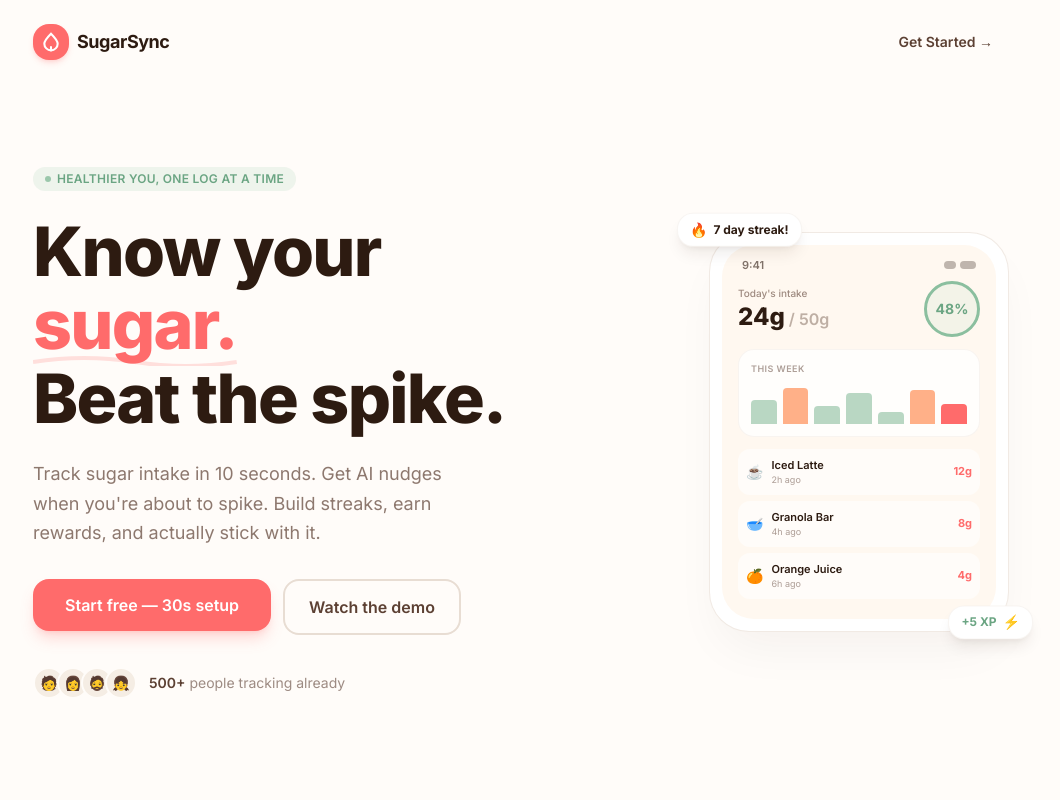
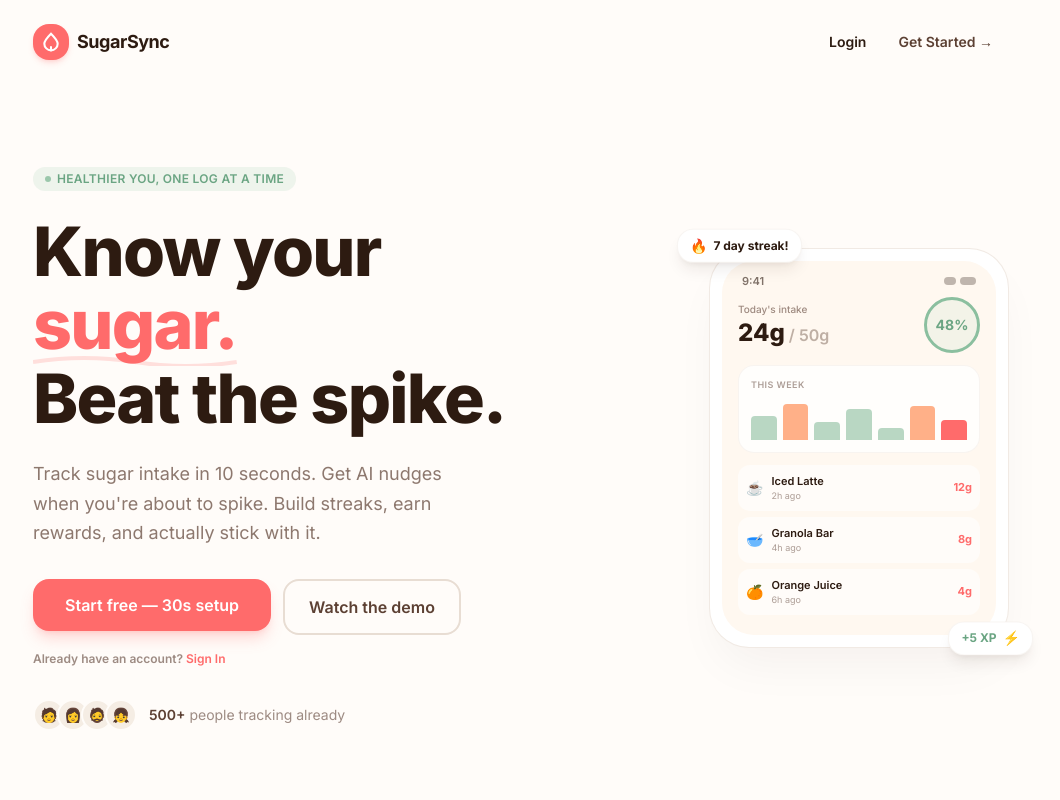
Before and after one commit to Rohan-Unbeg/beat-the-sugar-spike, a Next.js app: page / in a window 1280 px wide. Shown: the top 800 px of the page, without its empty margins (119-1179 px from the left). Built offline with nearby package versions, Linux system fonts and the light colour scheme; no server answers.

Commit message:
Fix onboarding and auth redirect logic, add landing page login button

```diff
--- a/src/app/page.tsx
+++ b/src/app/page.tsx
@@ -5,12 +5,24 @@ import { motion } from "framer-motion";
 import { useStore } from "@/lib/store";
 import { useRouter } from "next/navigation";
 import { useEffect, useState } from "react";
+import { signInWithGoogle } from "@/lib/auth";
+import { Loader2 } from "lucide-react";
 
 export default function Home() {
-  const { user } = useStore();
+  const { user, showToast } = useStore();
   const router = useRouter();
   const [mounted, setMounted] = useState(false);
   const [showDemo, setShowDemo] = useState(false);
+  const [isLoggingIn, setIsLoggingIn] = useState(false);
+
+  const handleLogin = async () => {
+    setIsLoggingIn(true);
+    const result = await signInWithGoogle();
+    setIsLoggingIn(false);
+    if (!result.success) {
+      showToast(result.error || "Failed to sign in.");
+    }
+  };
 
   useEffect(() => { setMounted(true); }, []);
   useEffect(() => {
@@ -70,12 +82,21 @@ export default function Home() {
           </div>
           <span className="font-display font-bold text-bark text-lg tracking-tight">SugarSync</span>
         </div>
+        <div className="flex items-center gap-4">
+          <button
+            onClick={handleLogin}
+            disabled={isLoggingIn}
+            className="text-sm font-semibold text-bark hover:text-coral transition-colors flex items-center gap-2"
+          >
+            {isLoggingIn && <Loader2 className="w-3 h-3 animate-spin"/>} Login
+          </button>
           <Link
             href="/onboarding"
             className="text-sm font-semibold text-bark-light hover:text-bark transition-colors px-4 py-2 rounded-full hover:bg-sand"
           >
             Get Started →
           </Link>
+        </div>
       </nav>
 
       {/* Hero */}
@@ -126,6 +147,9 @@ export default function Home() {
                     Watch the demo
                 </button>
               </div>
+              <p className="mt-4 text-xs font-semibold text-bark-light/60 text-center lg:text-left">
+                  Already have an account? <button onClick={handleLogin} disabled={isLoggingIn} className="text-coral hover:underline cursor-pointer">Sign In</button>
+              </p>
 
               {/* Social proof */}
               <div className="flex items-center gap-3 mt-8 justify-center lg:justify-start">
--- a/src/app/profile/page.tsx
+++ b/src/app/profile/page.tsx
@@ -20,16 +20,17 @@ export default function ProfilePage() {
   const [loading, setLoading] = useState(false);
   const [isEditOpen, setIsEditOpen] = useState(false);
   const [isSettingsOpen, setIsSettingsOpen] = useState(false);
+  const [isSigningOut, setIsSigningOut] = useState(false);
   const router = useRouter();
 
   useEffect(() => setMounted(true), []);
 
   // ROUTE GUARD: Redirect if not onboarded
   useEffect(() => {
-    if (mounted && !isLoading && !user.isOnboarded) {
+    if (!isSigningOut && mounted && !isLoading && !user.isOnboarded) {
        router.replace("/onboarding");
     }
-  }, [mounted, isLoading, user.isOnboarded, router]);
+  }, [mounted, isLoading, user.isOnboarded, router, isSigningOut]);
 
   // Prevent flicker: If we aren't onboarded, or still loading first boot, show nothing
   if (!mounted || isLoading || !user.isOnboarded) return null;
@@ -51,9 +52,9 @@ export default function ProfilePage() {
   };
 
   const handleSignOut = async () => {
+    setIsSigningOut(true);
     await signOut();
 
-    // Explicitly reset ALL state to defaults
     // Explicitly reset ALL state to defaults
     resetStore();
 
--- a/src/lib/store.ts
+++ b/src/lib/store.ts
@@ -243,13 +243,6 @@ export const useStore = create<AppState>()(
       loadFromFirestore: async (uid: string) => {
         // Since we now have enableMultiTabIndexedDbPersistence,
         // getDoc will return from CACHE immediately if available.
-
-        // OPTIMISTIC LOADING: If we already have a name in memory (from persist),
-        // don't show a skeleton. Use what we have while we verify with the cloud.
-        if (get().user.displayName) {
-          set({ isLoading: false });
-        }
-
         try {
           const snap = await getDoc(doc(db, 'users', uid));
           if (snap.exists()) {
```
Lines whose indentation alone changed are shown as unchanged.
